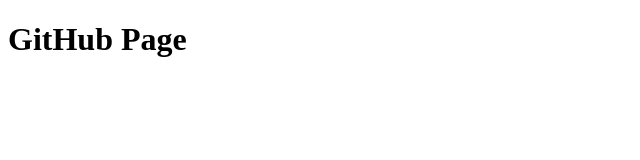
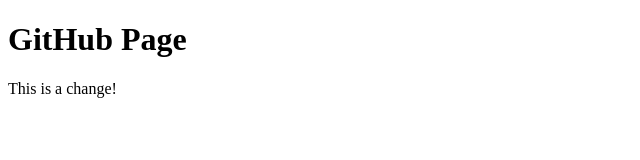
Before and after one commit to ekopelevich/git_workflow, a plain HTML site: page index.html in a window 1280 px wide. Shown: the whole page, without its empty margins (0-640 px from the left). Drawn offline with Linux system fonts and the light colour scheme.

Commit message:
updated p tag in index

```diff
--- a/index.html
+++ b/index.html
@@ -7,6 +7,9 @@
   </head>
   <body>
     <h1>GitHub Page</h1>
+    <p>
+      This is a change!
+    </p>
     <script type="text/javascript" href="app.js">
 
     </script>
```
